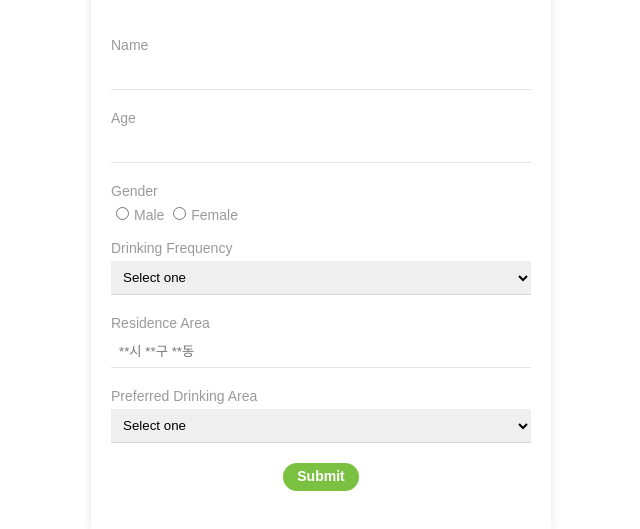
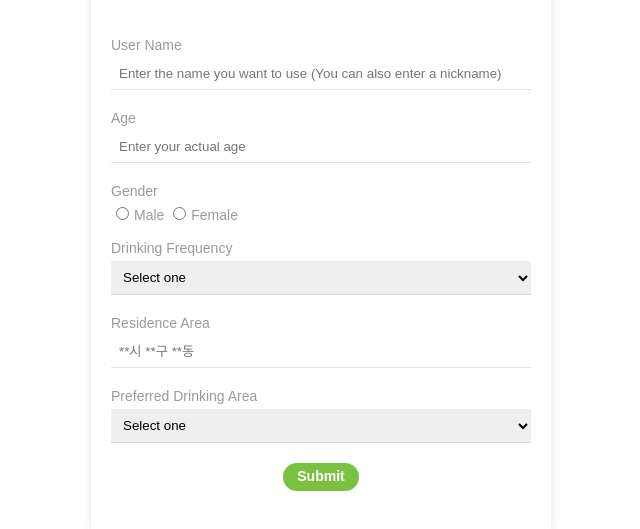
Before and after one commit to lucete171/AlcoAware, a plain HTML site: page index.html in a window 1280 px wide. Shown: the part 129-658 px from the top of the page, without its empty margins (319-959 px from the left). Drawn offline with Linux system fonts and the light colour scheme.

Commit message:
update placeholder of index.html

```diff
--- a/index.html
+++ b/index.html
@@ -9,16 +9,16 @@
 <body>
     <form id="userinfo-form" class="form">
         <h2>User Information</h2>
-        <!--Name-->
-        <div class="name">
-            <label for="name">Name</label>
-            <input type="text" id="name" name="name" required>
+        <!--User-Name-->
+        <div class="user-name">
+            <label for="user-name">User Name</label>
+            <input type="text" id="user-name" name="user-name" placeholder="Enter the name you want to use (You can also enter a nickname)"   required>
         </div>
 
 		<!--Age-->
         <div class="age">
             <label for="age">Age</label>
-            <input type="number" id="age" name="age" required>
+            <input type="number" id="age" name="age" placeholder="Enter your actual age" required>
         </div>
 
 		<!--gender-->
```
